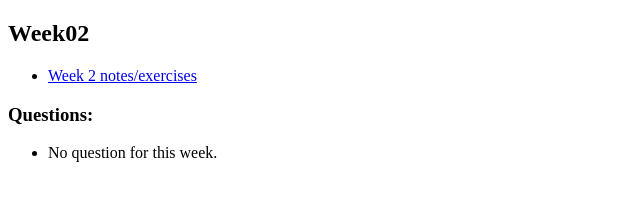
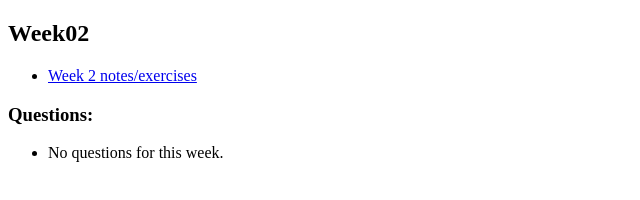
Before and after one commit to tsukasamuto55/WDD-330, a plain HTML site: page week2/index.html in a window 1280 px wide. Shown: the full height of the page, 0-640 px from the left. Drawn offline with Linux system fonts and the light colour scheme.

Commit message:
W02 notes updated

```diff
--- a/style.css
+++ b/style.css
@@ -1,3 +1,5 @@
+/* Typewriter effects on the letters is based on Kevin Powell's youtube tutorial. https://www.youtube.com/watch?v=w1nhwUGsG6M */
+
 :root {
   --hue: 240;
   --saturation: 100%;
--- a/week2/index.html
+++ b/week2/index.html
@@ -14,7 +14,7 @@
     <section>
       <h3>Questions:</h3>
       <ul>
-        <li>No question for this week.</li>
+        <li>No questions for this week.</li>
       </ul>
     </section>
 </html>
```
